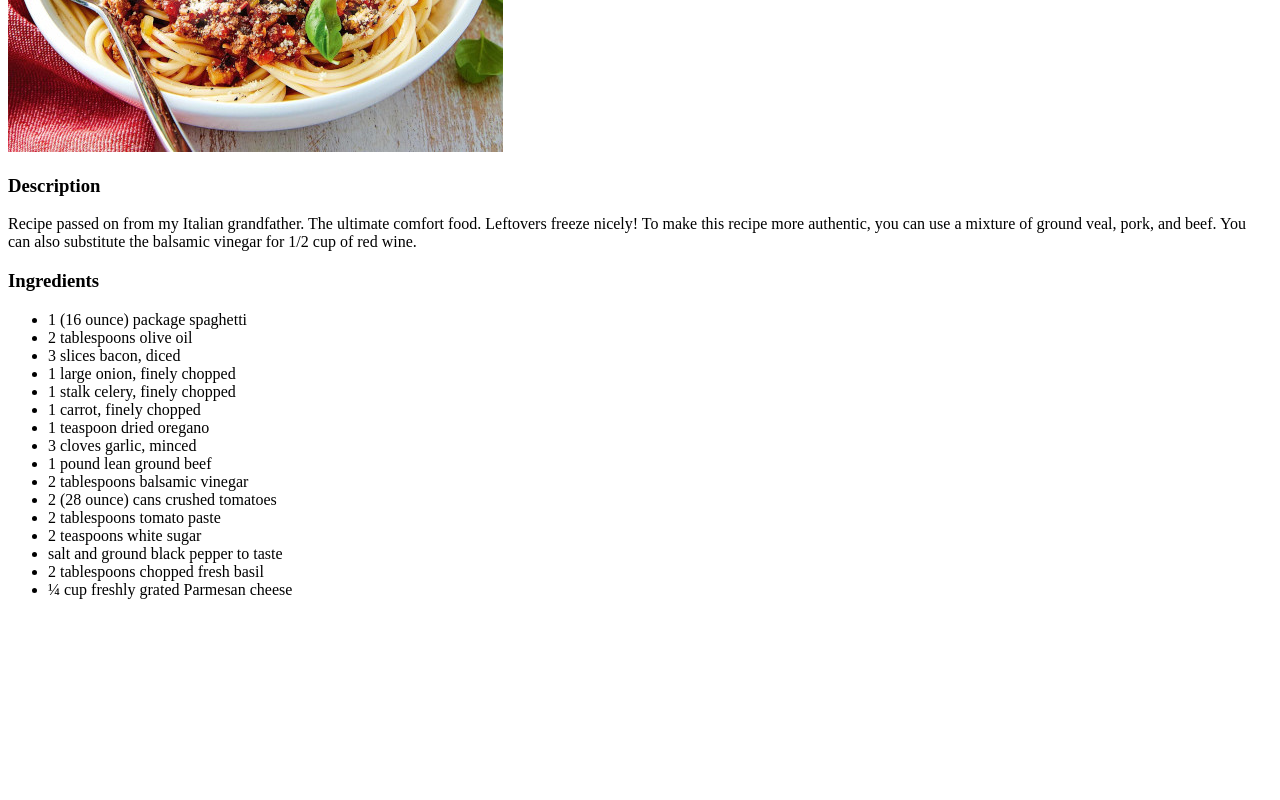
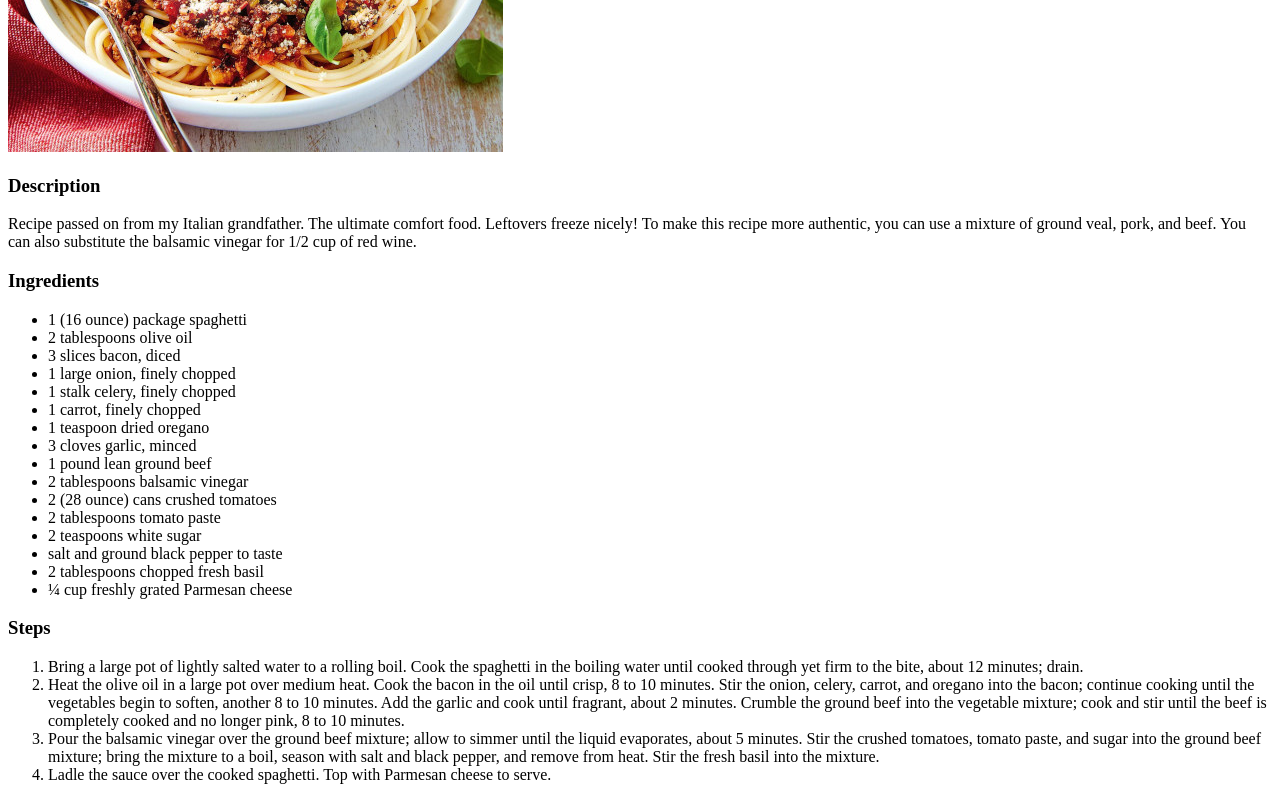
Before and after one commit to vduyvenbode/odin-recipes, a plain HTML site: page recipes/spaghetti.html in a window 1280 px wide. Shown: the part 315-1115 px from the top of the page. Before the commit the page ends 930 px from the top, so only its background shows below. Drawn offline with Linux system fonts and the light colour scheme.

Commit message:
Finished spaghetti.html content

```diff
--- a/recipes/spaghetti.html
+++ b/recipes/spaghetti.html
@@ -32,5 +32,26 @@
         <li>2 tablespoons chopped fresh basil</li>
         <li>¼ cup freshly grated Parmesan cheese</li>
     </ul>
+    <h3>Steps</h3>
+    <ol>
+        <li>
+            Bring a large pot of lightly salted water to a rolling boil.
+            Cook the spaghetti in the boiling water until cooked through yet firm to the bite, about 12 minutes; drain.
+        </li>
+        <li>
+            Heat the olive oil in a large pot over medium heat. Cook the bacon in the oil until crisp, 8 to 10 minutes.
+            Stir the onion, celery, carrot, and oregano into the bacon; continue cooking until the vegetables begin to soften,
+            another 8 to 10 minutes. Add the garlic and cook until fragrant, about 2 minutes. Crumble the ground beef into the vegetable mixture;
+            cook and stir until the beef is completely cooked and no longer pink, 8 to 10 minutes.
+        </li>
+        <li>
+            Pour the balsamic vinegar over the ground beef mixture; allow to simmer until the liquid evaporates, about 5 minutes.
+            Stir the crushed tomatoes, tomato paste, and sugar into the ground beef mixture; bring the mixture to a boil,
+            season with salt and black pepper, and remove from heat. Stir the fresh basil into the mixture.
+        </li>
+        <li>
+            Ladle the sauce over the cooked spaghetti. Top with Parmesan cheese to serve.
+        </li>
+    </ol>
 </body>
 </html>
```
